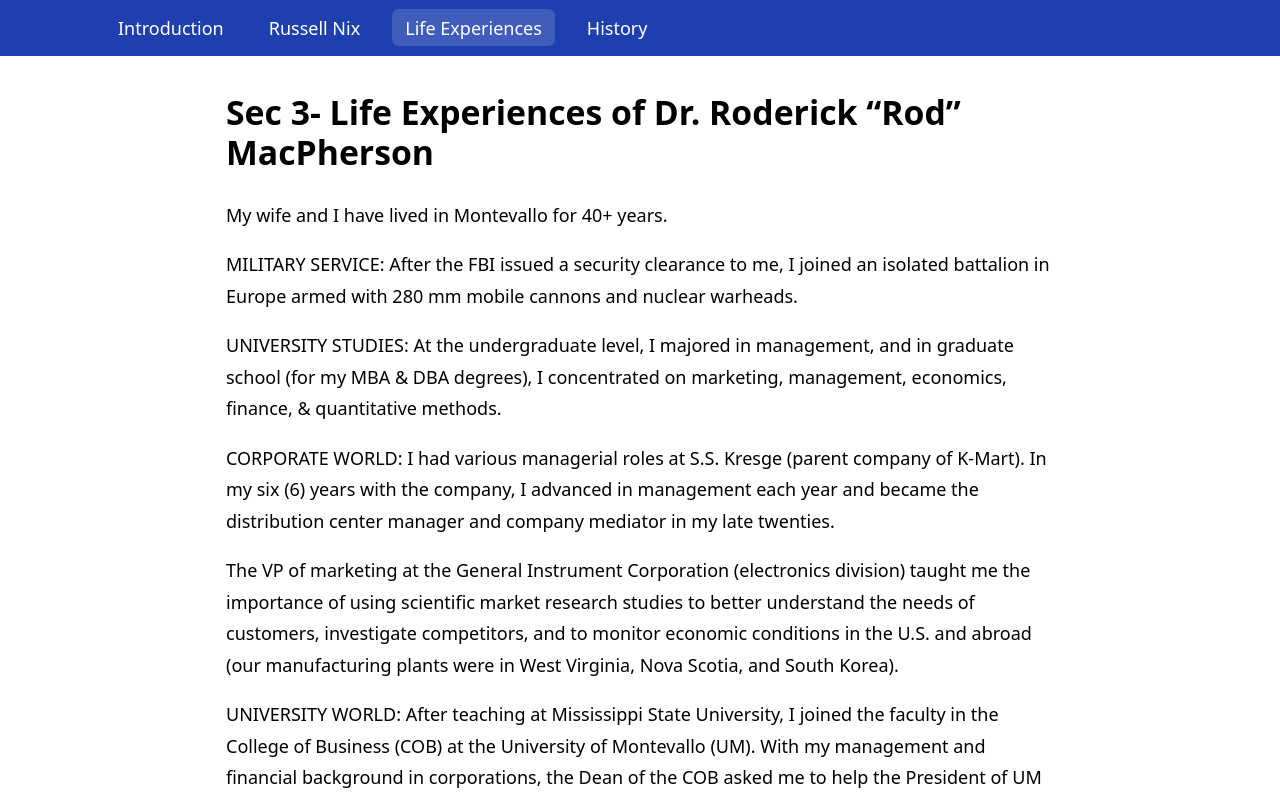
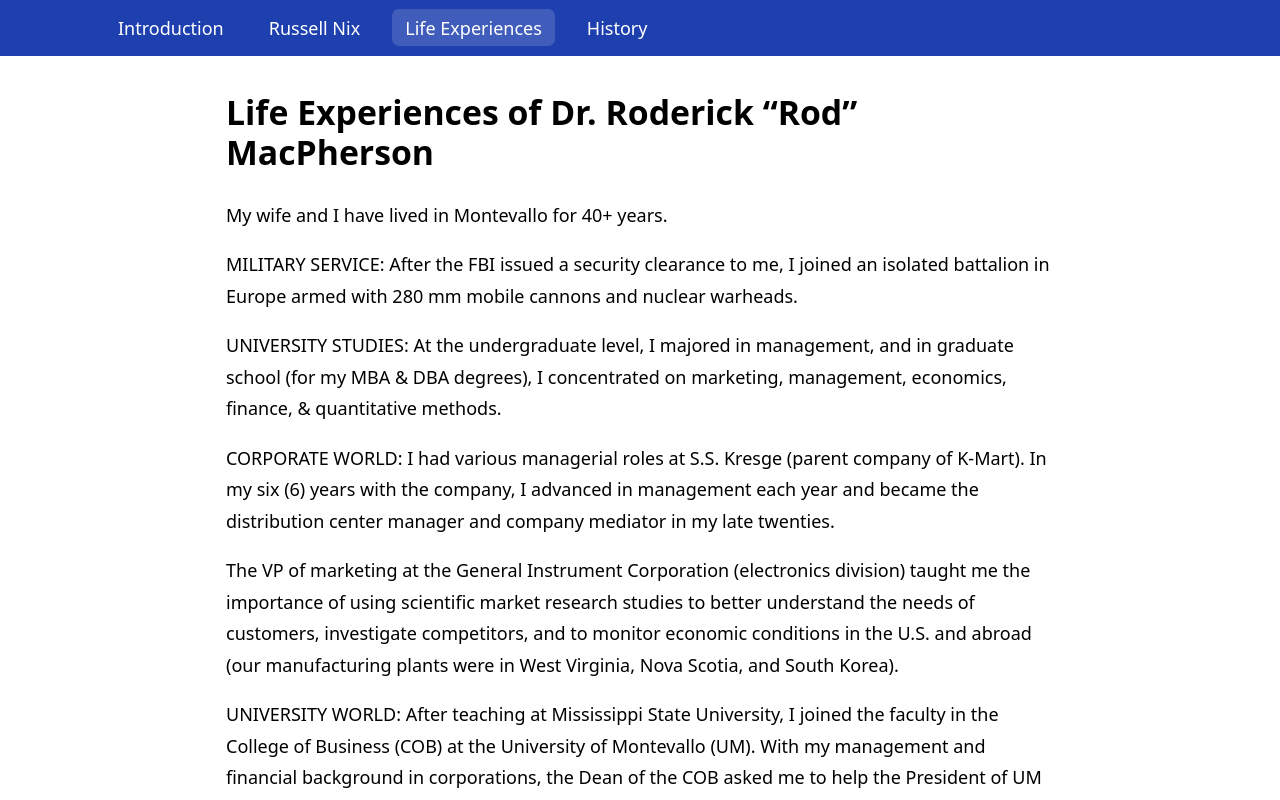
Before and after one commit to PufyBee/grandfatherscampaign, a Next.js app: page /background in a window 1280 px wide. Shown: the top 800 px of the page. Built offline with nearby package versions, Linux system fonts and the light colour scheme.

Commit message:
Fixed lingering section 3

```diff
--- a/app/background/page.tsx
+++ b/app/background/page.tsx
@@ -7,7 +7,7 @@
 export default function BackgroundPage() {
   return (
     <div className="mx-auto max-w-3xl px-4">
-      <h1 className="text-3xl font-bold mb-6">Sec 3- Life Experiences of Dr. Roderick “Rod” MacPherson</h1>
+      <h1 className="text-3xl font-bold mb-6">Life Experiences of Dr. Roderick “Rod” MacPherson</h1>
 
       <p className="mb-4 leading-7">My wife and I have lived in Montevallo for 40+ years.  </p>
 
```
